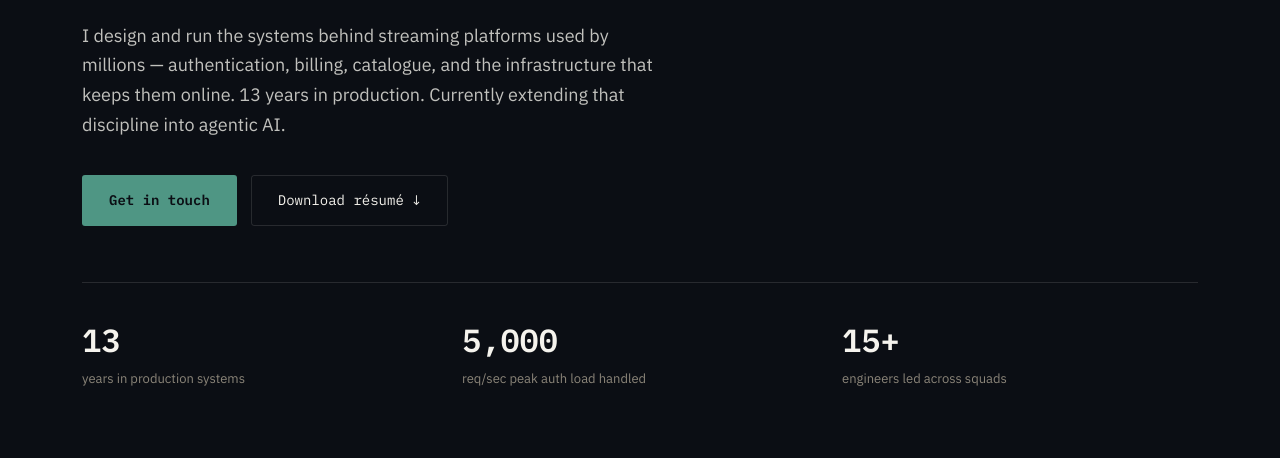
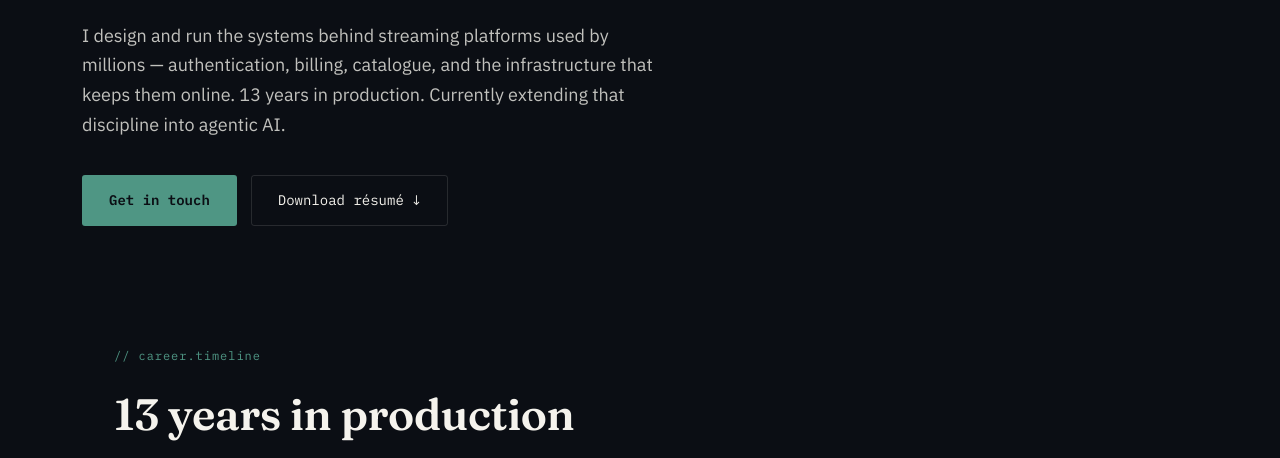
Before and after one commit to vignesh-krishnamurthy/vignesh-krishnamurthy.github.io, a plain HTML site: page index.html in a window 1280 px wide. Shown: the part 471-929 px from the top of the page. Drawn offline with Linux system fonts and the light colour scheme.

Commit message:
Remove counter

```diff
--- a/index.html
+++ b/index.html
@@ -45,20 +45,6 @@
     <div class="hero-actions">
       <a href="#contact" class="btn btn-primary">Get in touch</a>
       <a href="resume.pdf" class="btn btn-ghost" download>Download résumé ↓</a>
-    </div>
-  </div>
-  <div class="hero-meta">
-    <div class="meta-stat">
-      <span class="meta-num">13</span>
-      <span class="meta-label">years in production systems</span>
-    </div>
-    <div class="meta-stat">
-      <span class="meta-num">5,000</span>
-      <span class="meta-label">req/sec peak auth load handled</span>
-    </div>
-    <div class="meta-stat">
-      <span class="meta-num">15+</span>
-      <span class="meta-label">engineers led across squads</span>
     </div>
   </div>
 </header>
--- a/style.css
+++ b/style.css
@@ -51,7 +51,7 @@ img { max-width: 100%; display: block; }
   margin-bottom: 14px;
 }
 
-.section-head { max-width: var(--container); margin: 0 auto 56px; padding: 0 32px; }
+.section-head { max-width: var(--container); margin: 0 auto 28px; padding: 0 32px; }
 .section-head h2 {
   font-family: var(--font-display);
   font-weight: 600;
@@ -194,25 +194,7 @@ img { max-width: 100%; display: block; }
 }
 .btn-ghost:hover { border-color: var(--paper); }
 
-.hero-meta {
-  display: grid;
-  grid-template-columns: repeat(3, 1fr);
-  gap: 24px;
-  border-top: 1px solid var(--line);
-  padding-top: 32px;
-}
-.meta-stat { display: flex; flex-direction: column; gap: 4px; }
-.meta-num {
-  font-family: var(--font-mono);
-  font-size: 32px;
-  font-weight: 600;
-  color: var(--paper);
-}
-.meta-label {
-  font-size: 13px;
-  color: var(--label-gray);
-  line-height: 1.4;
-}
+
 
 /* ============================================
    SYSTEM TOPOLOGY
@@ -220,7 +202,7 @@ img { max-width: 100%; display: block; }
 .system {
   max-width: var(--container);
   margin: 0 auto;
-  padding: 90px 32px;
+  padding: 60px 32px 40px;
 }
 
 /* ============================================
@@ -617,7 +599,6 @@ a.contact-link:nth-child(odd):hover { padding-right: 12px; padding-left: 4px; }
 @media (max-width: 860px) {
   .nav-links { gap: 18px; }
   .nav-links a:not(.nav-cta) { display: none; }
-  .hero-meta { grid-template-columns: 1fr; gap: 18px; }
   .service-grid { grid-template-columns: 1fr; }
   .stack-grid { grid-template-columns: repeat(2, 1fr); gap: 28px 20px; }
   .project-grid { grid-template-columns: 1fr; }
```
